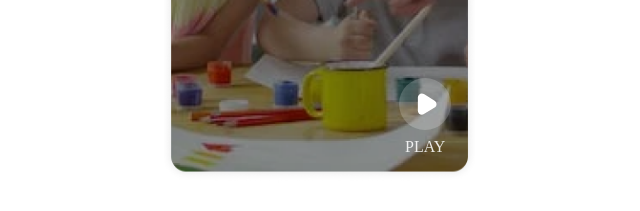
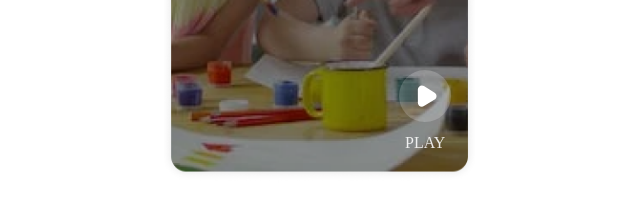
Before and after one commit to KentKong97/KentKong97.dumo.io, a website built with Parcel: page swipe.html in a window 1280 px wide. Shown: the part 479-690 px from the top of the page, 367-1007 px from the left. Built offline with nearby package versions, Linux system fonts and the light colour scheme; a web font is replaced by a local one.

Commit message:
update swipe.html

```diff
--- a/swipe.html
+++ b/swipe.html
@@ -39,9 +39,9 @@
           Learn how to get started with DUMO in 3 minutes!
         </div>
         <div class="frame-div21">
-          <a href="/index.html" target="_blank"></a>
-          <img class="group-icon5" alt="" src="public/group-12.svg" />
-          <div class="button-play">PLAY</div>
+          <a href="/index.html" target="_blank">
+            <img class="group-icon5" alt="" src="public/group-12.svg" /></a>
+          <div class="play-div">PLAY</div>
         </div>
       </div>
     </div>
```
